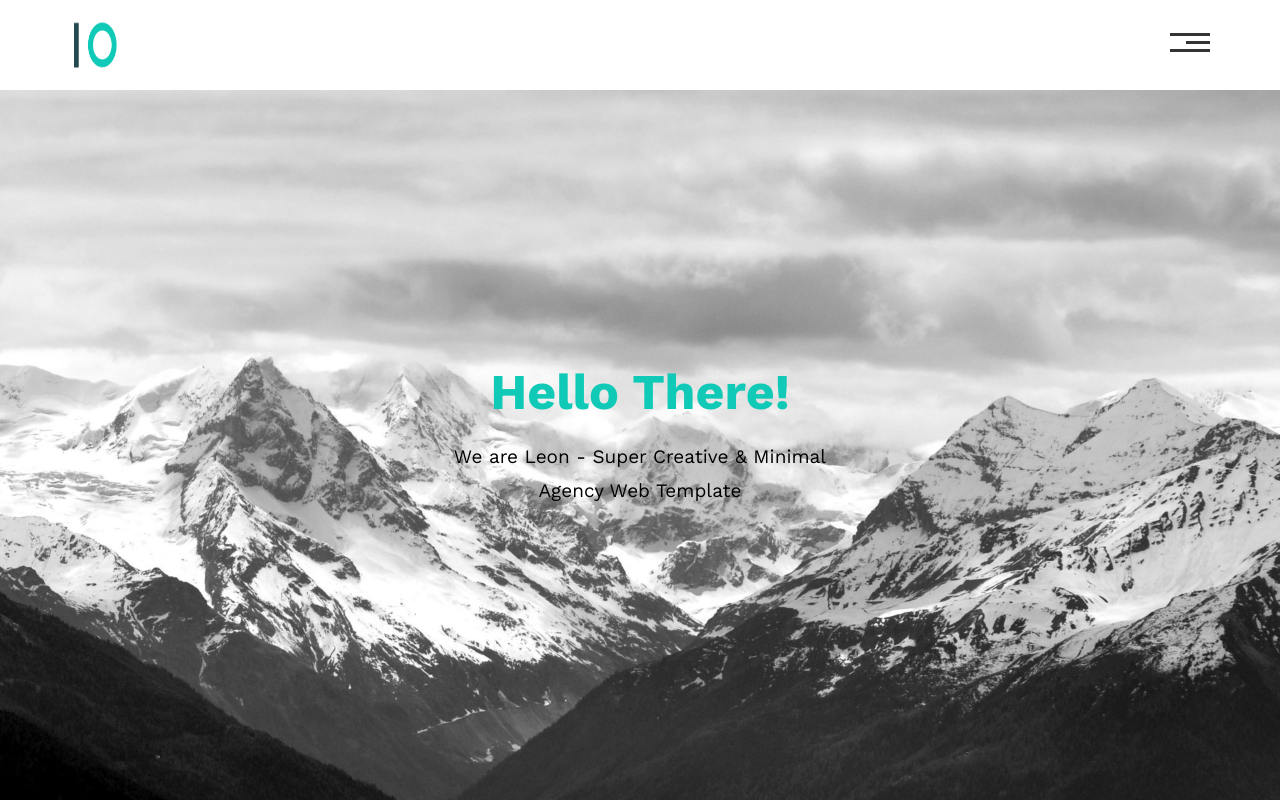
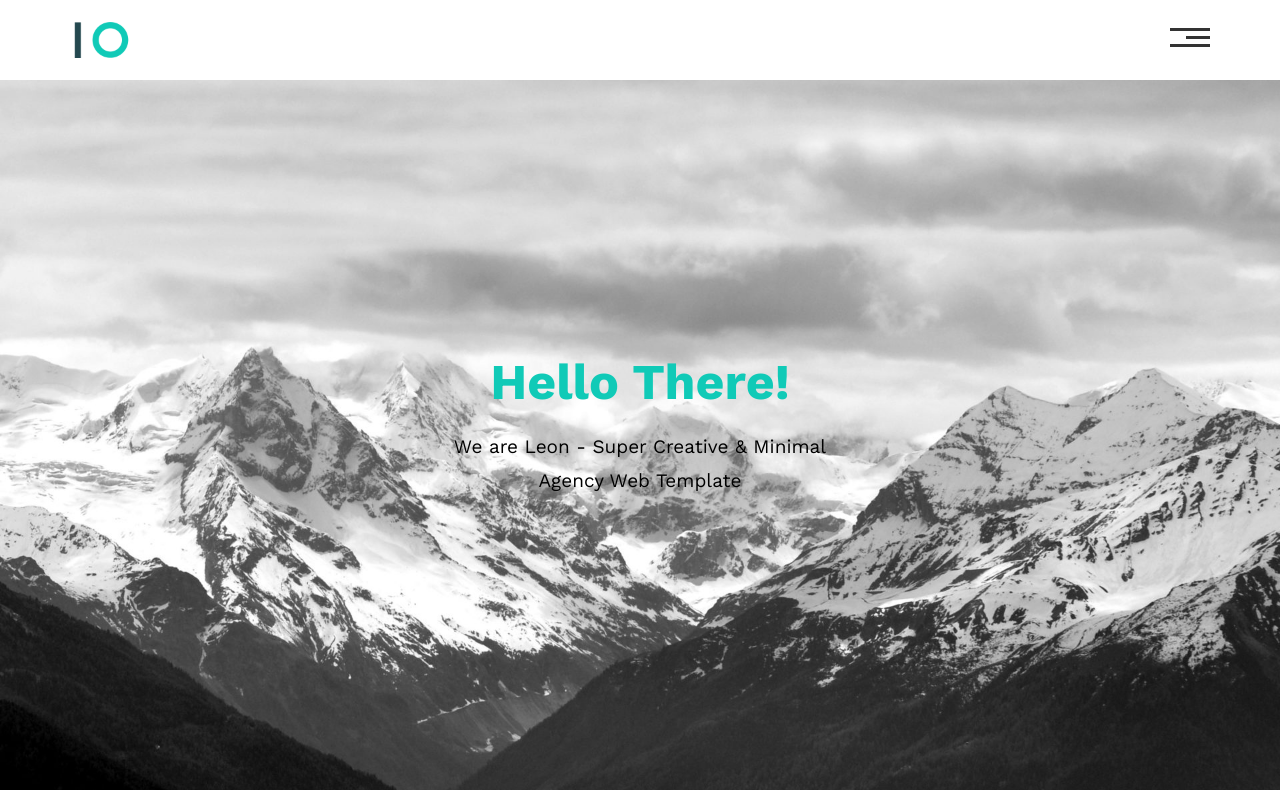
Before and after one commit to MahmoudHusseinAbdalrahim/HTML-CSS-Leon-Tamplate, a plain HTML site: page index.html in a window 1280 px wide. Shown: the top 802 px of the page. Drawn offline with nearby package versions, Linux system fonts and the light colour scheme.

Commit message:
Logo Edit

```diff
--- a/css/main.css
+++ b/css/main.css
@@ -84,8 +84,7 @@ body {
 }
 
 .header .logo {
-  width: 80px;
-  height: 50px;
+  height: 40px;
 }
 
 .header .container .icon {
```
